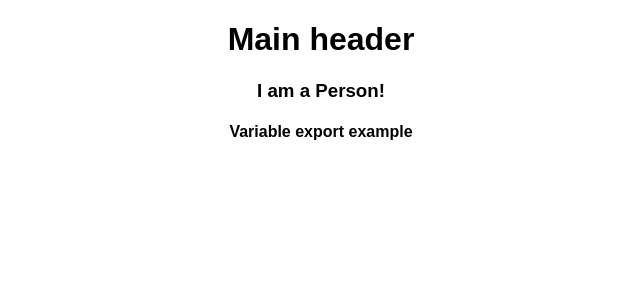
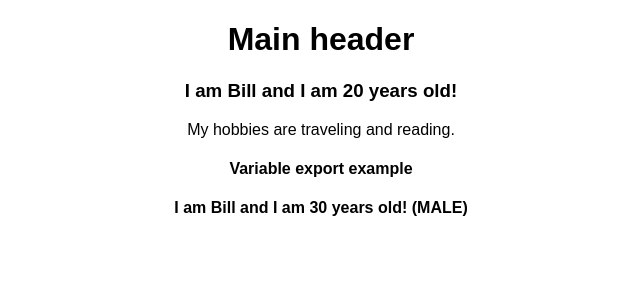
Before and after one commit to ae1663830a/burger_app, a React (Create React App) app in the folder react_app/: page / in a window 1280 px wide. Shown: the top 300 px of the page, without its empty margins (319-959 px from the left). Built offline with nearby package versions, Linux system fonts and the light colour scheme.

Commit message:
variables with props example

```diff
--- a/react_app/src/App.js
+++ b/react_app/src/App.js
@@ -1,7 +1,7 @@
 import React, {Component} from 'react';
 import './App.css';
 import Person from './Person/Person'
-import {personAsVar} from './Person/PersonDiffExport'
+import {personAsVar, personWithArgs} from './Person/PersonDiffExport'
 
 class App extends Component {
 
@@ -9,8 +9,9 @@ class App extends Component {
         return (
             <div className="App">
                 <h1>Main header</h1>
-                <Person/>
+                <Person name="Bill" age="20"> My hobbies are traveling and reading.</Person>
                 <h4>{personAsVar()}</h4>
+                <h4>{personWithArgs({name:"Bill", sex:"male"})}</h4>
             </div>
         );
     }
--- a/react_app/src/Person/Person.js
+++ b/react_app/src/Person/Person.js
@@ -1,7 +1,12 @@
 import React from 'react'
 
-const person = () => {
-    return <h3>I am a Person!</h3>
+const person = (props) => {
+    return (
+        <div>
+        <h3>I am {props.name} and I am {props.age} years old!</h3>
+            <span>{props.children}</span>
+        </div>
+    )
 };
 
 export default person;
--- a/react_app/src/Person/PersonDiffExport.js
+++ b/react_app/src/Person/PersonDiffExport.js
@@ -3,3 +3,7 @@ import React from 'react'
 export const personAsVar = () => {
     return <h4>Variable export example</h4>
 };
+
+export const personWithArgs = (props) => {
+    return <p>I am {props.name} and I am {Math.ceil(Math.random() * 10) + 20} years old! ({props.sex.toUpperCase()})</p>
+};
```
